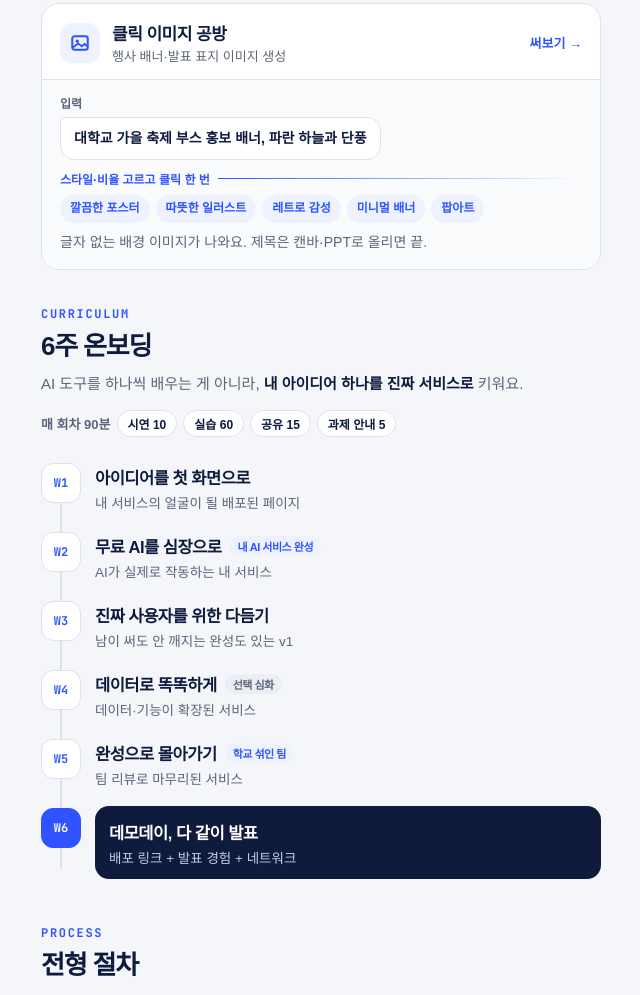
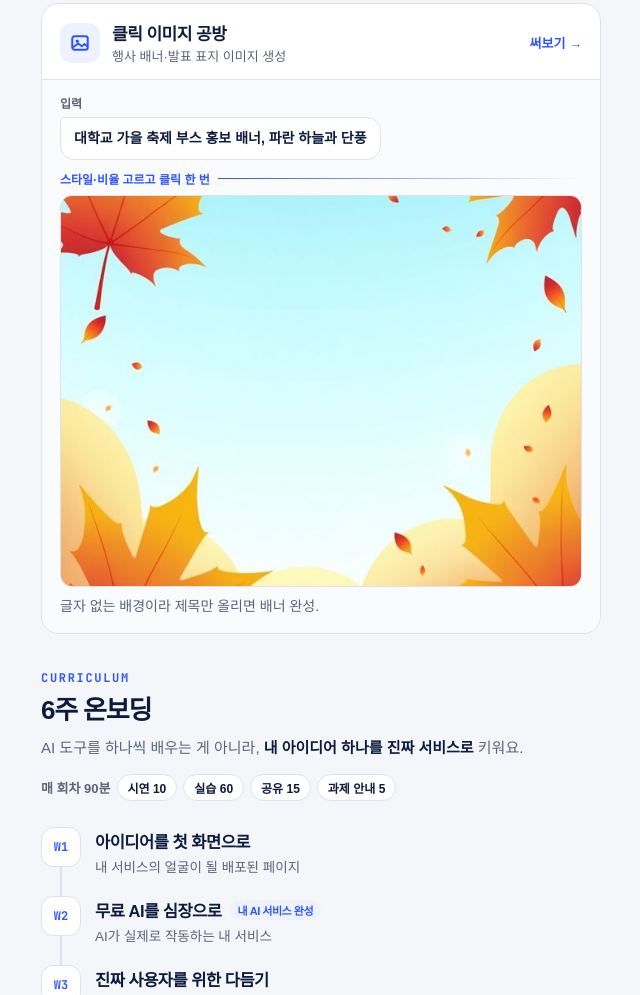
Before and after one commit to junyungkau/ddalkkak-link, a plain HTML site: page index.html in a window 1280 px wide. Shown: the part 1597-2592 px from the top of the page, without its empty margins (319-959 px from the left). Drawn offline with Linux system fonts and the light colour scheme; a web font is replaced by a local one.

Commit message:
Show a real 이미지 공방 result on the hub demo card
Co-Authored-By: Claude Opus 5.5 <noreply@anthropic.com>

```diff
--- a/index.html
+++ b/index.html
@@ -175,6 +175,7 @@
     font-size:12px; font-weight:700; padding:4px 10px; border-radius:999px;
     background:var(--blue-soft); color:var(--blue);
   }
+  .gen{ display:block; width:100%; height:auto; aspect-ratio:4/3; object-fit:cover; border-radius:12px; border:1px solid var(--line); }
   .mail{ background:#fff; border:1px solid var(--line); border-radius:12px; padding:12px 14px; }
   .chips{ display:flex; flex-wrap:wrap; gap:6px; }
 
@@ -410,8 +411,8 @@
         <div class="in">대학교 가을 축제 부스 홍보 배너, 파란 하늘과 단풍</div>
         <div class="arrow">스타일·비율 고르고 클릭 한 번</div>
         <div class="out">
-          <div class="chips"><span class="chip">깔끔한 포스터</span><span class="chip">따뜻한 일러스트</span><span class="chip">레트로 감성</span><span class="chip">미니멀 배너</span><span class="chip">팝아트</span></div>
-          <p style="margin-top:8px;color:var(--muted)">글자 없는 배경 이미지가 나와요. 제목은 캔바·PPT로 올리면 끝.</p>
+          <img class="gen" src="demo-festival.jpg" width="640" height="640" loading="lazy" alt="AI가 그린 가을 축제 배너 배경: 파란 하늘과 단풍잎">
+          <p style="margin-top:8px;color:var(--muted)">글자 없는 배경이라 제목만 올리면 배너 완성.</p>
         </div>
       </div>
     </a>
```
Also changed, not shown: demo-festival.jpg (added).
